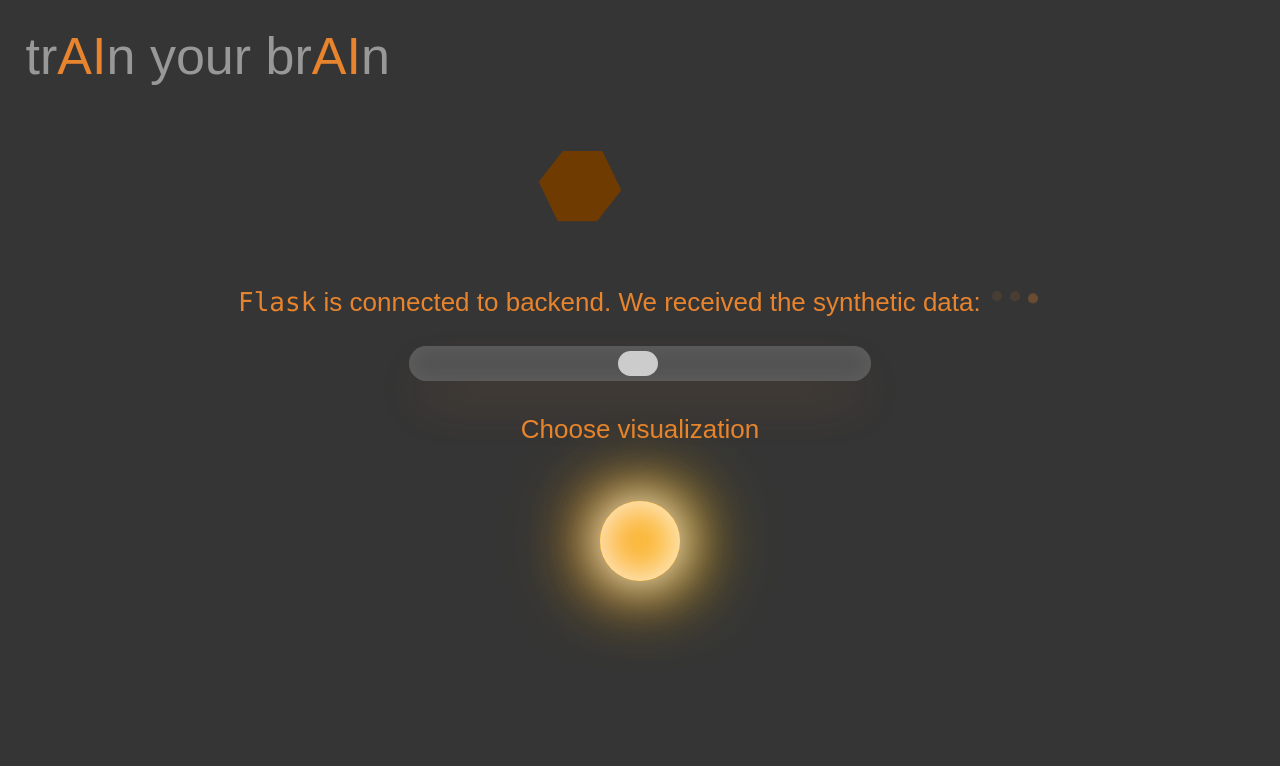
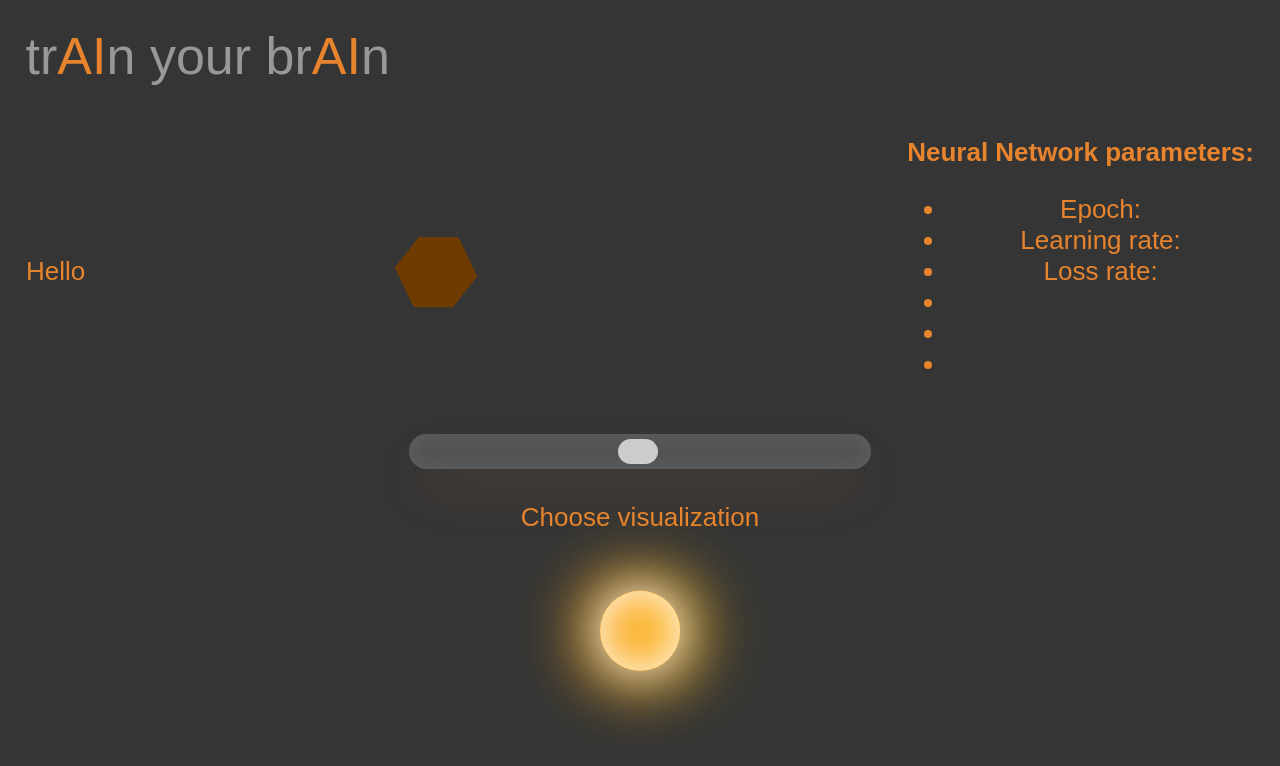
Before and after one commit to Akai-sudo/train, a React (Create React App) app: page / in a window 1280 px wide. Shown: the top 766 px of the page. Built offline with nearby package versions, Linux system fonts and the light colour scheme; a web font is replaced by a local one.

Commit message:
dodana wobble animacija, divi subscreenov

```diff
--- a/src/App.css
+++ b/src/App.css
@@ -20,7 +20,7 @@
   font-family: 'Satoshi', sans-serif;
   font-size: 200%;
   color: #989898;
-  text-shadow: 0 25px 50px -12px rgba(0, 0, 0, 1);
+  text-shadow: 0 25px 50px -12px rgb(193, 33, 33);
   margin: 1%;
   padding: 1%;
 }
@@ -31,6 +31,14 @@
   justify-content: right;
   align-items: flex-start;
   align-content: center;
+}
+
+.subscreen {
+  display: flex;
+  flex-direction: row;
+  justify-content: space-between;
+  align-items: center;
+  padding: 1em;
 }
 
 .carousel {
--- a/src/App.js
+++ b/src/App.js
@@ -35,7 +35,8 @@ export default function App() {
   //sprint za text ani
   const titleProps = useSpring({
     config: { duration: 1000 },
-    from: { opacity: -1, y: -500 },
+    textShadow: `0 25px 50px -12px #000;`,
+    from: { opacity: 0, y: -30 },
     to: { opacity: 1, y: 0 }
   });
 
@@ -71,6 +72,22 @@ export default function App() {
   //   loop: true,
   // })
 
+  const wobble = useSpring({
+    config: { duration: 250 },
+    from: { y: -1, x: 0 },
+    to: async (next, cancel) => {
+      await next({ x: 0, y: -2 })
+      await next({ x: -1, y: -1 })
+      await next({ x: -2, y: 0 })
+      await next({ x: -1, y: 1 })
+      await next({ x: 0, y: 2 })
+      await next({ x: 1, y: 1 })
+      await next({ x: 2, y: 0 })
+      await next({ x: 1, y: -1 })
+    },
+    loop: true,
+  })
+
   useEffect(() => {
     const makeAPICall = async () => {
       //setLoading(true);
@@ -92,7 +109,7 @@ export default function App() {
       // });
     }
     makeAPICall();
-    console.log(data)
+    //console.log(data);
   }, [])
 
   // if (loading) {
@@ -161,6 +178,18 @@ export default function App() {
             <Shape position={[1.2, 0, 0]} />
           </Canvas> */}
 
+        </div>
+
+        {/* <SlideButton mainText="Move epoch" overlayText="Epochs done!"></SlideButton> */}
+
+        <div className="subscreen">
+          {/* <img src={logo} className="App-logo" alt="logo" /> */}
+          <div>
+            Hello
+          </div>
+
+          <div>
+            {/* <code>Flask</code> is connected to backend. */}
             <Canvas orthographic camera={{ zoom: 50, position: [0, 0, 100] }}>
               <ambientLight intensity={0.5} />
               <spotLight position={[10, 10, 10]} angle={0.15} penumbra={1} />
@@ -168,26 +197,26 @@ export default function App() {
               <ColorSpace position={[-1.2, 0, 0]} />
               <OrbitControls />
             </Canvas>
+            {/* We received the synthetic data: {data ? data : <Loading />} */}
+          </div>
 
           <div>
-
+            <b>Neural Network parameters: </b>
+            <ul>
+              <li>Epoch: </li>
+              <li>Learning rate: </li>
+              <li>Loss rate: </li>
+              <li></li>
+              <li></li>
+              <li></li>
+            </ul>
+          </div>
         </div>
 
-        </div>
-
-        {/* <SlideButton mainText="Move epoch" overlayText="Epochs done!"></SlideButton> */}
-
-        <div className="subscreen">
-          {/* <img src={logo} className="App-logo" alt="logo" /> */}
-          <p>
-            <code>Flask</code> is connected to backend.
-            We received the synthetic data: {data ? data : <Loading />}
-          </p>
 
         <input type="range" min="1" max="100" defaultValue="50" className="slider"></input>
 
         <p>Choose visualization</p>
-        </div>
 
         <div className="carousel">
           <div>
@@ -201,6 +230,7 @@ export default function App() {
                 borderRadius: 100,
 
                 ...carouselspring,
+                ...wobble,
               }}
             />
           </div>
```
Lines whose indentation alone changed are shown as unchanged.
